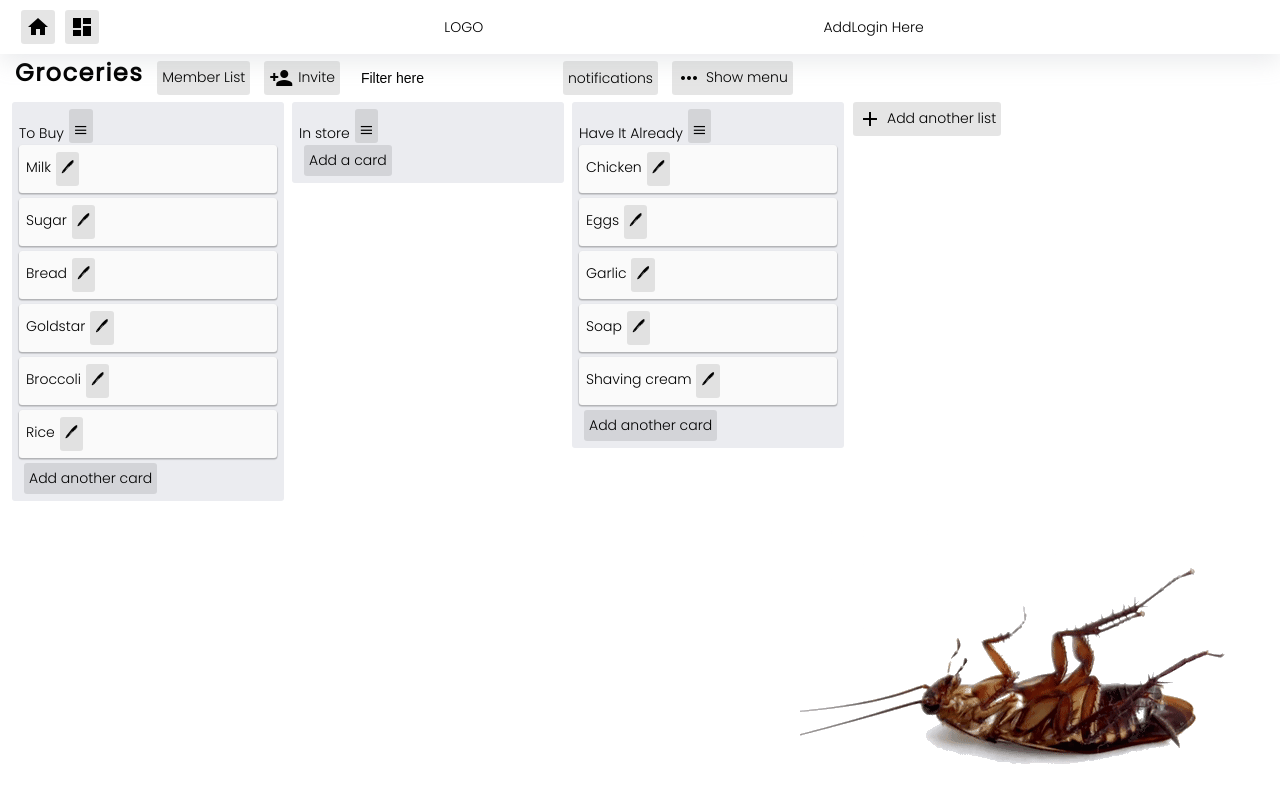
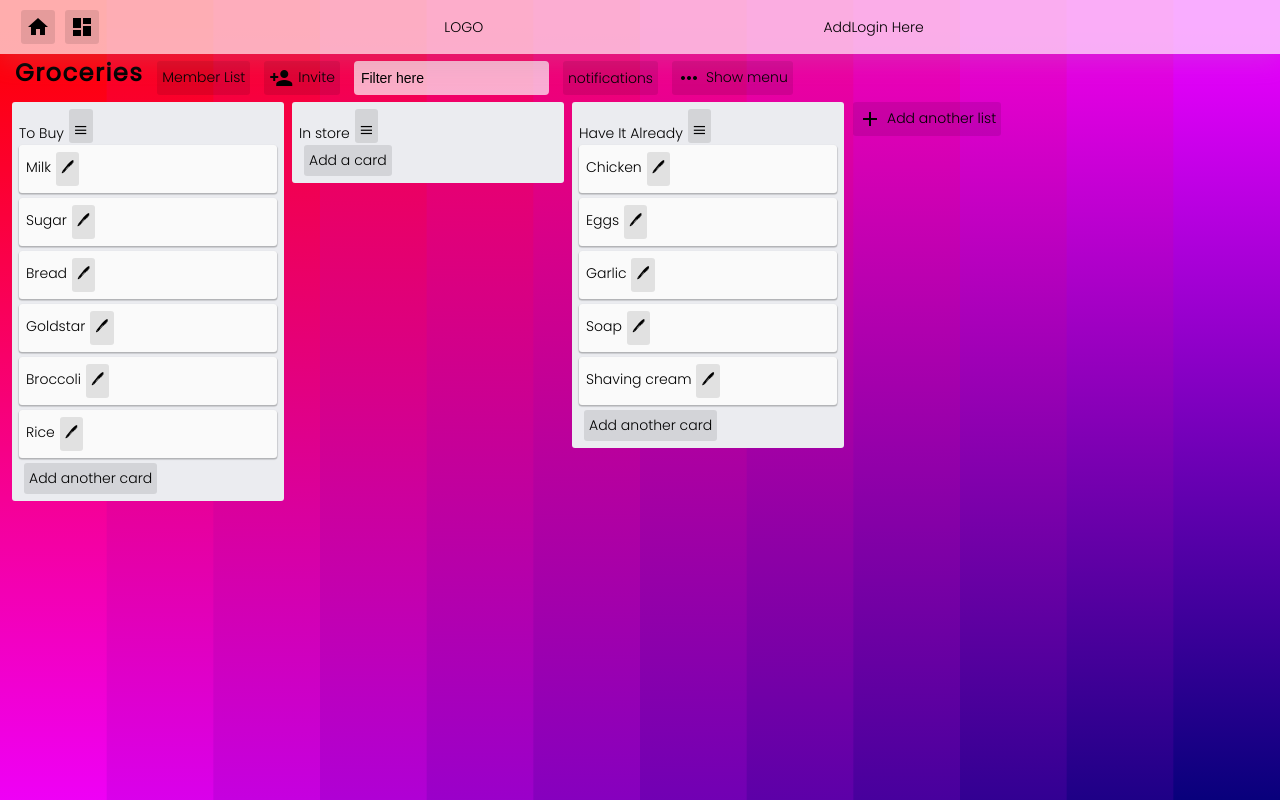
Before and after one commit to koral762/sprint4, a React (Create React App) app: page /#/board in a window 1280 px wide. Built offline with nearby package versions, Linux system fonts and the light colour scheme.

Commit message:
no cockroach

```diff
--- a/src/assets/styles/basics/_base.scss
+++ b/src/assets/styles/basics/_base.scss
@@ -16,11 +16,11 @@ body {
     margin: 0;
     scroll-behavior: smooth;
     background-repeat: no-repeat;
-    background-image: url('../../imgs/output-onlinegiftools.gif');
-    background-size: auto;
-    background-position: bottom right;
-    // background-image: url('../../imgs/Quantum-Gradient.svg');
-    // background-size: cover;
+    // background-image: url('../../imgs/output-onlinegiftools.gif');
+    // background-size: auto;
+    // background-position: bottom right;
+    background-image: url('../../imgs/Quantum-Gradient.svg');
+    background-size: cover;
 }
 
 img {
```
